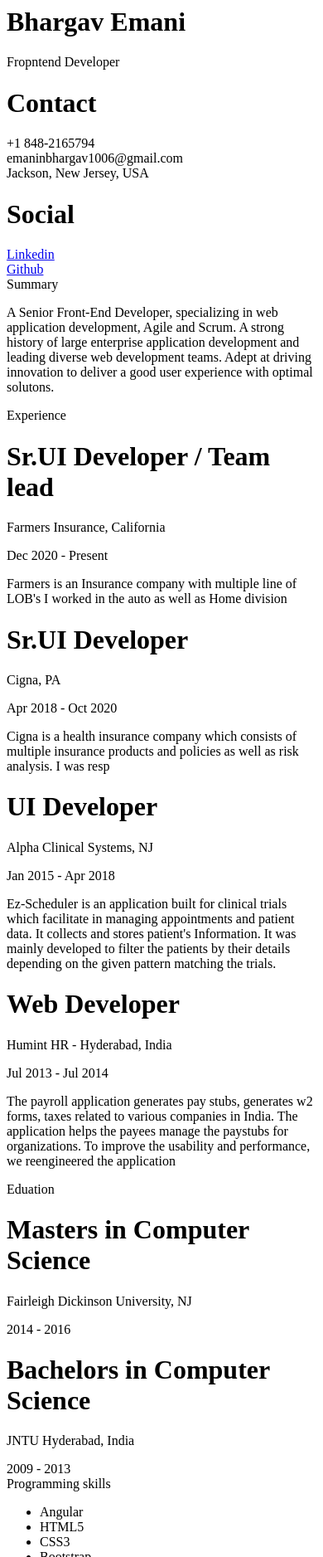
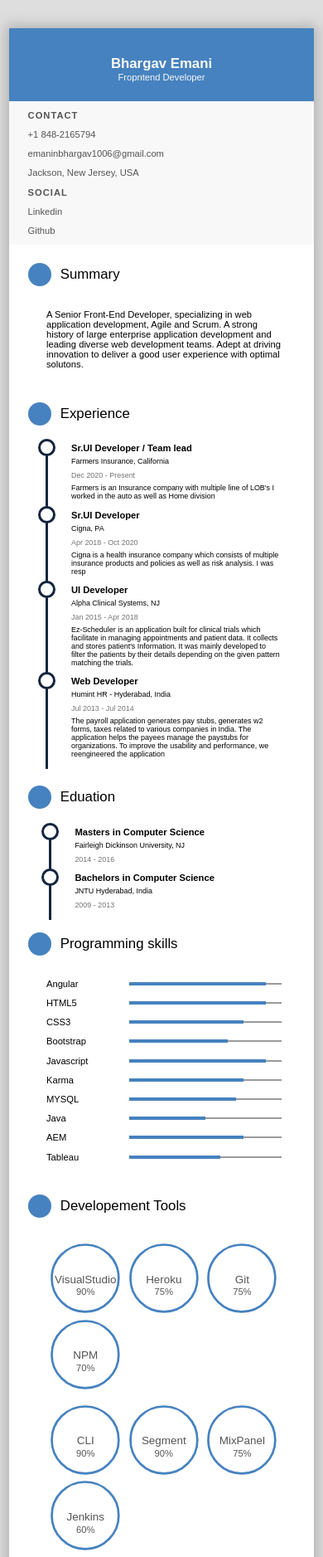
Before and after one commit to BhargavEmani/resume, a plain HTML site: page index.html in a window 390 px wide. Shown: the top 1877 px of the page at 83% size. Drawn offline with Linux system fonts and the light colour scheme.

Commit message:
updated styles

```diff
--- a/index.html
+++ b/index.html
@@ -1,3 +1,9 @@
+<!DOCTYPE html>
+<html>
+<head>
+  <link rel="stylesheet" href="styles.css">
+</head>
+<body>
   <div class="wrapper">
     <div class="intro">
       <div class="profile">
@@ -276,3 +282,5 @@
       </div>
     </div>
   </div>
+</body>
+</html>
--- /dev/null
+++ b/styles.css
@@ -0,0 +1,411 @@
+:root {
+	--color-gray-light-1: #f8f8f8;
+	--color-gray-light-2: #e9e9e9;
+	--color-gray-light-3: #dedede;
+	--color-gray-dark-1: #545454;
+	--color-gray-dark-2: #737373;
+	--color-gray-dark-3: #9a9a9a;
+	--color-blue-dark-1: #00387f;
+	--color-tiffany: #00a6a6;
+	--profile-theme: #4682bf;
+	--timeline-circle-theme: #14253e;
+
+	--pgbar-length: 100%;
+
+	--MATH-PI: 3.1415px;
+	--percent: 100;
+}
+
+html {
+	font-size: 100%;
+    font-family: 'PT Sans', sans-serif;
+
+
+}
+
+* {
+	box-sizing: border-box;
+}
+
+body {
+	margin: 0;
+	padding: 3rem 1rem;
+	min-height: 100vh;
+	background-color: var(--color-gray-light-3);
+}
+
+.wrapper {
+	margin: 0 auto;
+	max-width: 70rem;
+	background-color: var(--color-gray-light-2);
+	display: flex;
+	box-shadow: 0px 0px 15px 4px #b3b3b3;
+}
+
+.intro {
+	flex: 0 0 250px;
+	background-color: var(--color-gray-light-1);
+	box-shadow: 5px 0px 15px 0px #b3b3b3;
+	z-index: 5;
+}
+.profile {
+	position: relative;
+	background-color: var(--profile-theme);
+	padding: 2rem 1rem;
+	margin-bottom: 50px;
+	text-align: center;
+	user-select: none;
+}
+.profile::after {
+	content: " ";
+	position: absolute;
+	left: 0;
+	bottom: -15px;
+	width: 100%;
+	height: 30px;
+	background-color: var(--profile-theme);
+	transform: skewY(-5deg);
+}
+.photo img {
+	width: 80%;
+	border-radius: 50%;
+}
+.bio .name {
+	font-size: 1.5rem;
+	text-align: center;
+	color: var(--color-gray-light-1);
+	margin: 0;
+	margin-top: 1rem;
+}
+.bio .profession {
+	font-size: 1rem;
+	text-align: center;
+	color: var(--color-gray-light-1);
+	margin: 0;
+}
+
+.intro-section {
+	padding: 0 1rem;
+	color: var(--color-gray-dark-1);
+}
+.intro-section .title {
+	font-size: 1rem;
+	font-weight: bold;
+	text-transform: uppercase;
+	letter-spacing: 1px;
+}
+ .paragraph {
+	text-align: justify;
+}
+.info-section {
+	margin: 1rem 0;
+}
+.info-section span {
+	position: relative;
+	transition: all 0.3s;
+}
+.info-section i {
+	color: var(--profile-theme);
+	width: 20px;
+	height: 20px;
+}
+
+.link a {
+	text-decoration: none;
+	color: inherit;
+}
+
+.link span::after {
+	position: absolute;
+	content: '';
+	left: 50%;
+	bottom: -3px;
+	width: 0;
+	height: 2px;
+	background-color: var(--profile-theme);
+	transition: width 0.3s;
+	/*transition-timing-function: cubic-bezier(.64,.51,.16,.86);*/
+	transition-timing-function: cubic-bezier(.92,.57,.33,1.02);
+	transform: translate(-50%, 0);
+}
+
+.link span:hover {
+	color: var(--profile-theme);
+}
+.link span:hover::after {
+	width: 100%;
+}
+
+/* Detail section overall setting*/
+.detail {
+	flex: 1 0 0;
+	background-color: white;
+	padding: 2rem;
+}
+.detail:hover > .detail-section:not(:hover) {
+	opacity: 0.3;
+}
+.detail-section {
+	transition: all 0.3s;
+}
+.detail-section:not(:last-of-type) {
+	padding-bottom: 1rem;
+}
+.detail-title {
+	display: flex;
+	align-items: center;
+}
+.detail-section > .detail-content {
+	padding: 1.5rem;
+	padding-left: 2rem;
+	user-select: none;
+}
+.detail-section.edu > .detail-content {
+	padding-left: calc(1.5rem + 10px);
+}
+.title-icon + span {
+	font-size: 1.5rem;
+	transition: all 0.3s;
+}
+.title-icon {
+	display: inline-flex;
+	justify-content: center;
+	align-items: center;
+	padding: 1rem;
+	margin-right: 1rem;
+	width: 2.5rem;
+	height: 2.5rem;
+	background-color: var(--profile-theme);
+	border-radius: 50%;
+	transition: all 0.3s;
+}
+.title-icon i {
+	color: white;
+	line-height: 1rem;
+	font-size: 1rem;
+	text-align: center;
+}
+.detail-section:hover .title-icon {
+	transform: scale(1.5);
+	margin-right: 1.5rem;
+}
+.detail-section:hover .title-icon + span {
+	letter-spacing: 1.5px;
+}
+
+/* time line block in education section */
+.timeline-block {
+	position: relative;
+	padding-left: 30px;
+}
+.timeline-block:not(:last-of-type) {
+	margin-bottom: 1rem;
+}
+.timeline-block h1 {
+	font-size: 1rem;
+	margin: 5px 0;
+	transition: all 0.3s;
+}
+.timeline-block p {
+	font-size: 0.8rem;
+	margin: 5px 0;
+}
+.timeline-block time {
+	font-size: 0.8rem;
+	color: var(--color-gray-dark-2);
+}
+.timeline-block::before {
+	position: absolute;
+	content: '';
+	width: 15px;
+	height: 15px;
+	background-color: white;
+	border: 3px solid var(--timeline-circle-theme);
+	border-radius: 50%;
+	left: -10px;
+	top: -5px;
+}
+.timeline-block::after {
+	position: absolute;
+	content: '';
+	width: 3px;
+	height: 100%;
+	background-color: var(--timeline-circle-theme);
+	left: -1px;
+	top: 13px;
+}
+.timeline-block:hover h1 {
+	color: var(--color-tiffany);
+}
+.timeline-block:hover::before {
+	animation: circle 1.2s infinite;
+}
+
+/* Programming skills section */
+.pg-list, .tool-list, .favor-list {
+	padding: 0;
+	list-style: none;
+}
+.pg-list > li {
+	margin: 1rem 0;
+	display: flex;
+	align-items: center;
+}
+.sb-skeleton {
+	position: relative;
+	flex: 1 0 auto;
+	height: 2px;
+	background-color: var(--color-gray-dark-3);
+}
+.pg-list > li > span {
+	flex: 0 0 100px;
+}
+.sb-skeleton > .skillbar {
+	position: absolute;
+	left: 0;
+	top: -1px;
+	width: var(--pgbar-length);
+	height: 4px;
+	background-color: var(--profile-theme);
+}
+.tool-list {
+	list-style: none;
+	display: flex;
+	justify-content: space-between;
+}
+.tool-list > li {
+	position: relative;
+	text-align: center;
+	flex: 0 0 25%;
+}
+.tool-list > li > svg {
+	position: relative;
+	fill: transparent;
+	width: 95%;
+	transform: rotate(-90deg);
+}
+.tool-list > li > svg > circle {
+	stroke-width: 1px;
+	stroke: #cdcdcd;
+}
+.tool-list > li > svg > circle.cbar {
+	stroke-width: 3px;
+	stroke: var(--profile-theme);
+	stroke-linecap: round;
+	stroke-dashoffset: 0;
+	stroke-dasharray: calc(var(--MATH-PI) * 45 * 2);
+	transition: all 0.8s;
+	transition-timing-function: cubic-bezier(.64,.51,.16,.86);
+}
+.tool-list > li:hover > svg > circle.cbar {
+	stroke-width: 4px;
+	stroke: var(--color-tiffany);
+	stroke-dashoffset: calc(var(--MATH-PI) * 45 * 2 * (1 - var(--percent)));
+}
+.tool-list > li > .tl-name,
+.tool-list > li > .tl-exp {
+	position: absolute;
+	left: 50%;
+	color: var(--color-gray-dark-1);
+}
+.tool-list > li > .tl-name {
+	top: 50%;
+	font-size: 1.2rem;
+	transform: translate(-50%, -50%);
+}
+.tool-list > li > .tl-exp {
+	top: calc(50% + 1.4rem);
+	font-size: 1rem;
+	transform: translate(-50%, -50%);
+}
+/* Interests Section */
+.outer-frame {
+	border: 1px solid var(--color-gray-dark-3);
+	border-radius: 5px;
+}
+.favor-list {
+	display: flex;
+	flex-wrap: wrap;
+	align-items: center;
+	align-content: center;
+}
+.favor-list > li {
+	display: flex;
+	flex: 1 0 0;
+	align-items: center;
+	justify-content: baseline;
+	flex-direction: column;
+	color: var(--profile-theme);
+	padding: 1rem 0;
+	transition: all 0.3s;
+}
+.favor-list > li > i {
+	display: inline-flex;
+	justify-content: center;
+	align-items: center;
+	font-size: 40px;
+	width: 50px;
+	height: 50px;
+}
+.favor-list > li:hover {
+	transform: scale(1.2);
+	color: var(--color-tiffany);
+}
+.favor-list > li > span {
+	letter-spacing: 1px;
+}
+
+@keyframes circle {
+  0% {
+    box-shadow: 0 0 0 0px rgba(51, 52, 57, 1);
+  }
+  100% {
+    box-shadow: 0 0 0 6px rgba(51, 52, 57, 0);
+  }
+}
+
+@media (max-width: 1024px) {
+	html {
+		font-size: 90%;
+	}
+	.wrapper {
+		flex-direction: column;
+	}
+	.intro, .detail {
+		flex: 0 0 100%;
+		box-shadow: none;
+	}
+	.intro-section {
+		padding: 0 2rem;
+	}
+	.profile {
+		margin-bottom: 1rem;
+	}
+	.profile::after {
+		display: none;
+	}
+	.photo img {
+		width: 100px;
+		height: 100px;
+	}
+}
+
+@media (max-width: 768px) {
+	html {
+		font-size: 80%;
+	}
+	.tool-list {
+		flex-wrap: wrap;
+	}
+	.tool-list > li {
+		flex: 0 0 33.33%;
+	}
+	.favor-list > li {
+		flex: 0 0 33.3333%;
+	}
+}
+@media (max-width: 500px) {
+	html {
+		font-size: 70%;
+	}
+}
```
Lines whose indentation alone changed are shown as unchanged.
